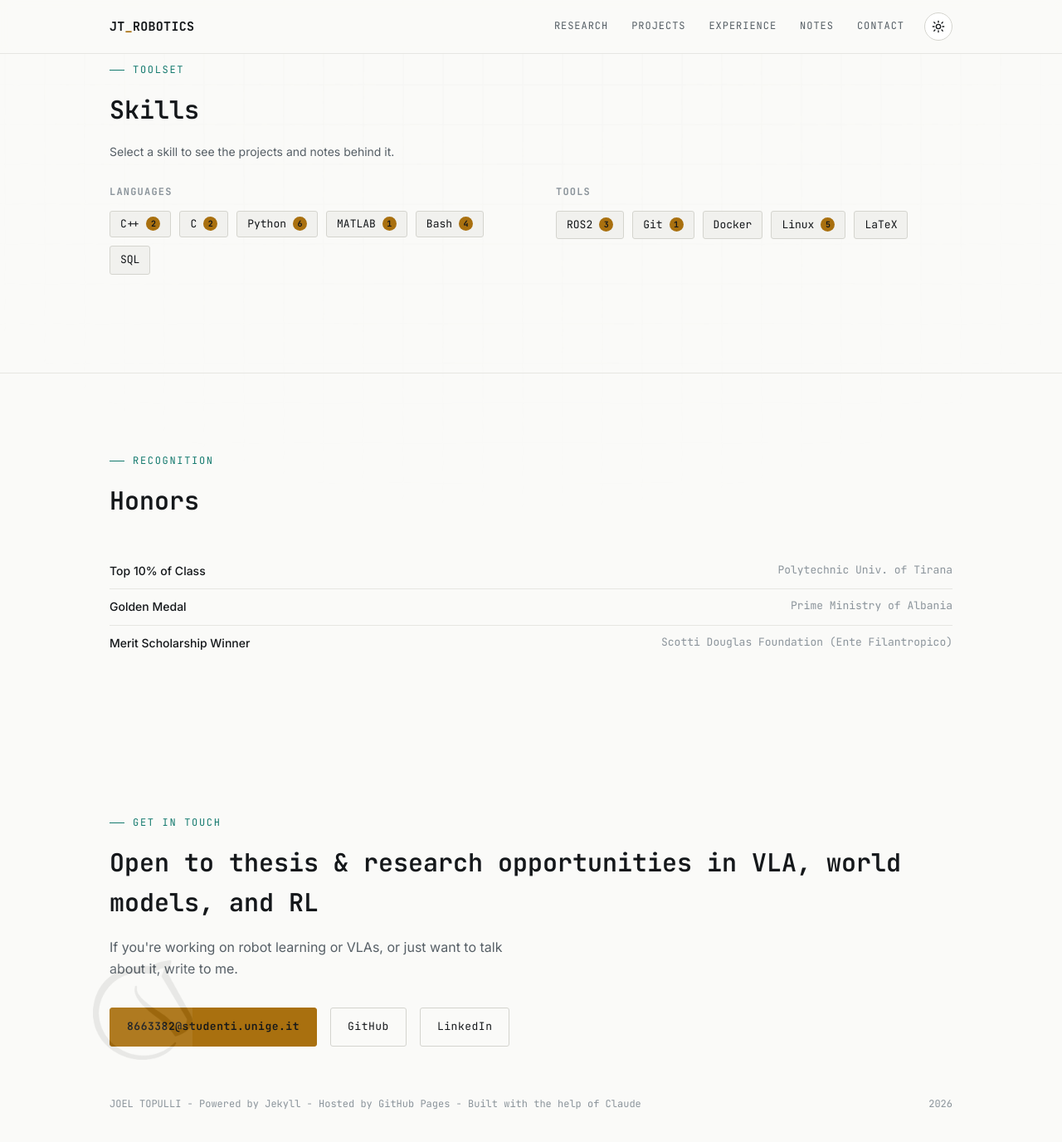
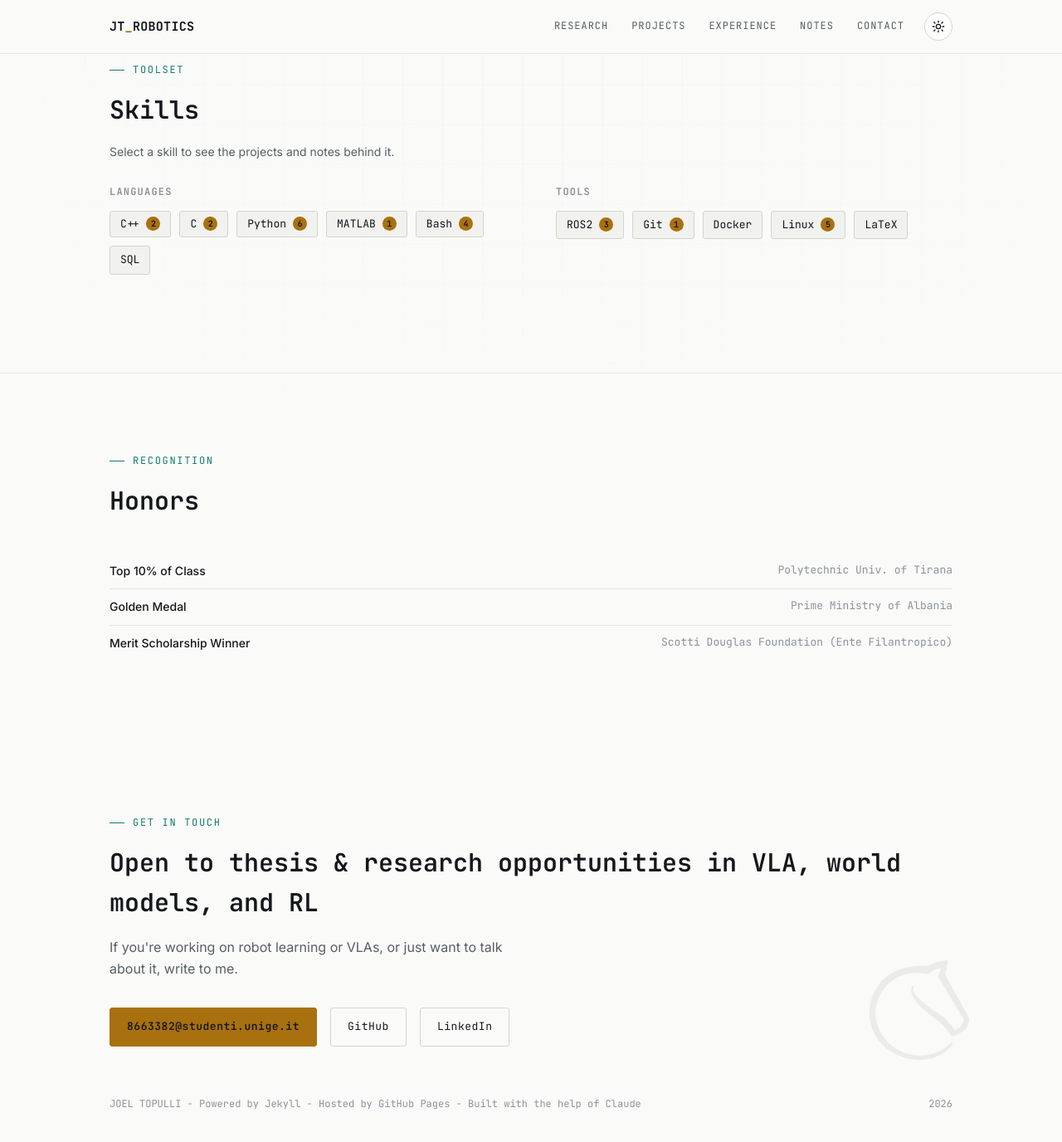
Before and after one commit to IloPinci/portfolio, a Jekyll site: the page built from index.html, in a window 1280 px wide and 1400 px high, scrolled down 4441 px. Shown: the top 1376 px of the window at 83% size. Built offline with Jekyll 4.4.1, drawn with Linux system fonts in a browser that asks for light colours.

Commit message:
Fix the easter egg

```diff
--- a/assets/css/knight.css
+++ b/assets/css/knight.css
@@ -3,7 +3,7 @@
 
 .knight-egg {
   position: absolute;
-  left: 12px;              /* bottom left */
+  right: 12px;              /* bottom left */
   bottom: 56px;
   z-index: 2;
 }
@@ -17,7 +17,7 @@
   width: 120px;
   height: 120px;
   cursor: pointer;
-  opacity: .07;            /* ghost-like; raise it if too hidden */
+  opacity: .06;            /* ghost-like; raise it if too hidden */
   transition: opacity .3s, transform .3s;
 }
 .knight-btn:hover,
```
